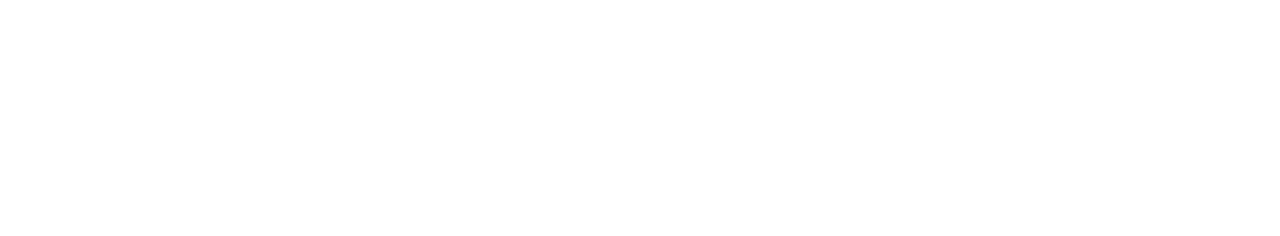
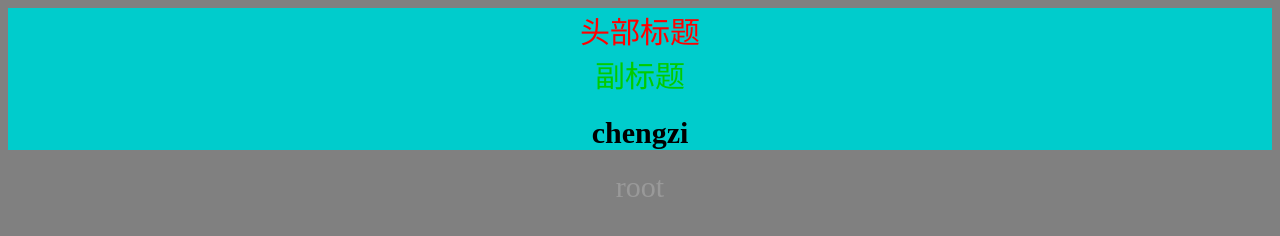
Before and after one commit to IslamanaChengzi/Start, a plain HTML site: page demo01css/index.html in a window 1280 px wide. Drawn offline with Linux system fonts and the light colour scheme.

Commit message:
添加了一些容易忘记的

```diff
--- /dev/null
+++ b/demo01css/css/a.css
@@ -0,0 +1,14 @@
+@import url(./b.css);
+body {
+    color: #0c0;
+    /* font-family: sans-serif; */
+}
+#root {
+    color: #999;
+}
+
+.clearfix::after{
+    content: '';
+    display: block;
+    clear: both;
+}
--- /dev/null
+++ b/demo01css/css/b.css
@@ -0,0 +1,3 @@
+* {
+    font-size: 30px;
+}
--- a/demo01css/index.html
+++ b/demo01css/index.html
@@ -5,8 +5,36 @@
     <meta name="viewport" content="width=device-width, initial-scale=1.0">
     <meta http-equiv="X-UA-Compatible" content="ie=edge">
     <title>Document</title>
+    <link rel="stylesheet" href="./css/a.css">
+
+    <style>
+        body {
+            text-align: center;
+        }
+        h1 {
+            color: #000;
+        }
+    </style>
 </head>
-<body>
+<body bgcolor="grey">
+
+    <div style="background: #0cc;">
+        <center>
+            <font color="red">
+                头部标题
+            </font>
+        </center>
+        <header style="text-align: center;color:cc0;">
+            副标题
+        </header>
+        <h1>
+            chengzi
+        </h1>
+    </div>
+
+    <div id="root">
+        root
+    </div>
 
 </body>
 </html>
```
Also changed, not shown: 1 other file.
